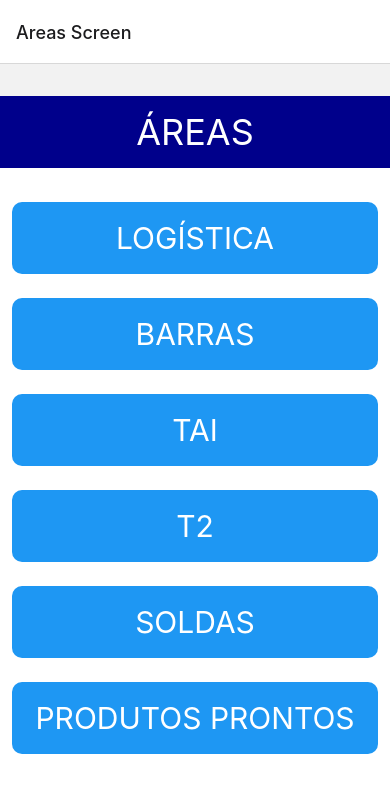
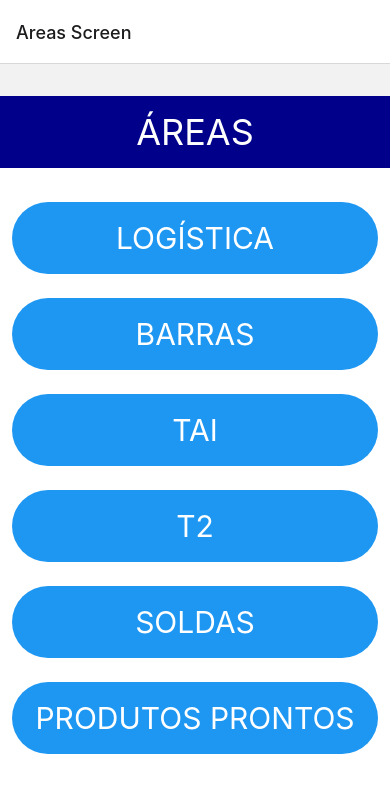
Before and after one commit to diego-carneiro/Gerdau_App, a React Native app: screen / in a window 390 px wide. Shown: the top 792 px of the page. Built offline with nearby package versions, Linux system fonts and the light colour scheme.

Commit message:
missing work

```diff
--- a/package.json
+++ b/package.json
@@ -10,6 +10,7 @@
     "eject": "expo eject"
   },
   "dependencies": {
+    "@react-native-community/art": "^1.2.0",
     "@react-navigation/native": "^6.0.10",
     "@react-navigation/native-stack": "^6.6.2",
     "expo": "~45.0.0",
--- a/src/components/Button.js
+++ b/src/components/Button.js
@@ -1,21 +1,25 @@
 import React from "react";
 import { StyleSheet, View, Text } from "react-native";
+import { Shadow } from "react-native-neomorph-shadows";
 
 export default function Button({ name }) {
   return (
-    <View style={styles.header}>
-      <Text style={{ color: "#FFF", fontSize: 30}}>{name}</Text>
-    </View>
+
+      <View style={styles.button}>
+        <Text style={{ color: "#FFF", fontSize: 30 }}>{name}</Text>
+      </View>
+
   );
 }
 
 const styles = StyleSheet.create({
-  header: {
+  button: {
     height: 72,
     backgroundColor: "#1E97F3",
     margin: 12,
     justifyContent: "center",
     alignItems: "center",
-    borderRadius: 10,
+    borderRadius: 50,
+    elevation: 8,
   },
 });
```
Also changed, not shown: 2 other files (tests, documents, lock files or other folders).
